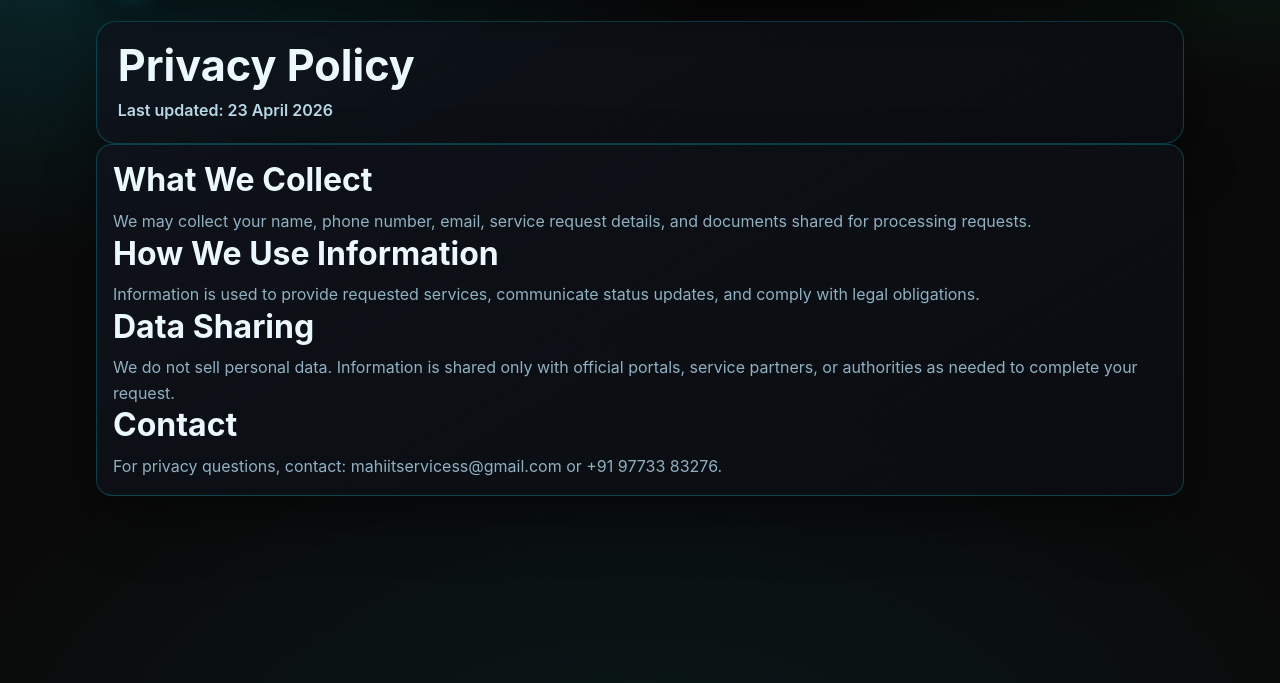
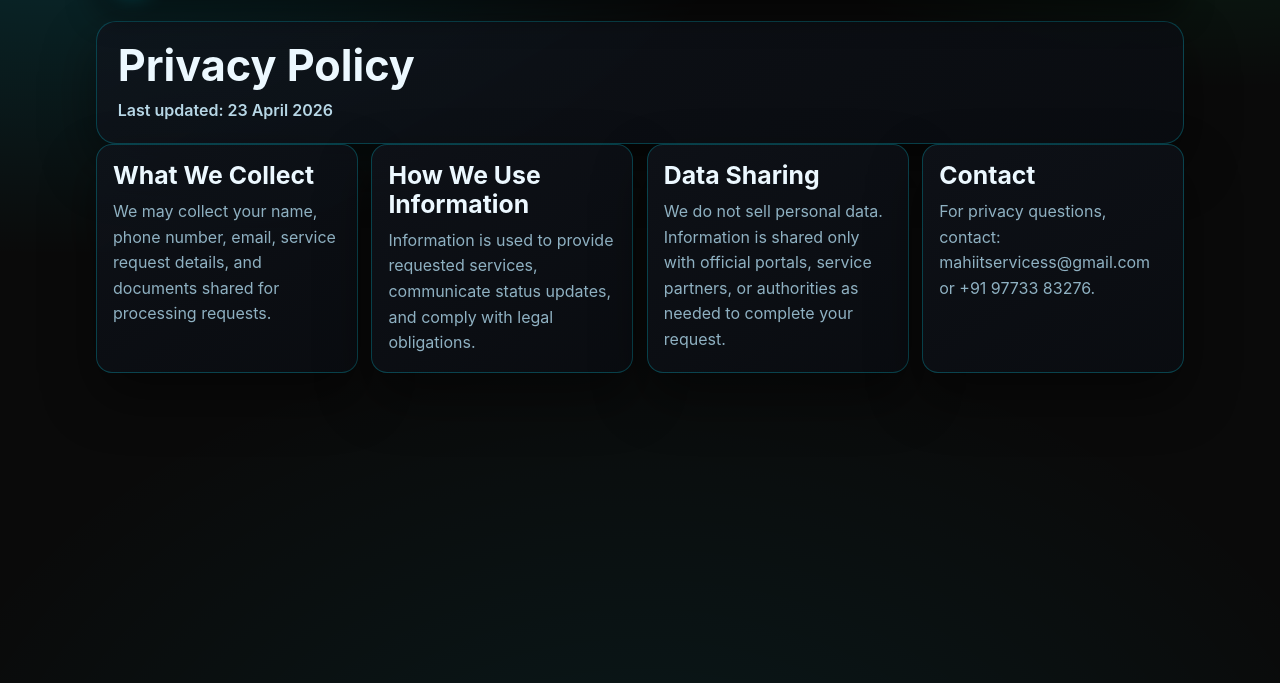
Before and after one commit to vikram-gupta-source/mahiitservices, a PHP site: page /privacy-policy in a window 1280 px wide. Shown: the part 79-762 px from the top of the page. Run offline with PHP 8.4, Linux system fonts and the light colour scheme.

Commit message:
Refactor Privacy Policy and Terms & Conditions sections into card layout for improved readability and consistency
Co-authored-by: Copilot <copilot@github.com>

```diff
--- a/assets/cyber-home.css
+++ b/assets/cyber-home.css
@@ -157,6 +157,16 @@ body.cyber-subpage .location-link {
   border-color: var(--cy-line);
   background: linear-gradient(150deg, rgba(16, 20, 28, 0.78), rgba(10, 13, 18, 0.86));
   box-shadow: var(--cy-shadow);
+}
+
+body.cyber-subpage .card > h2 {
+  margin-bottom: 0.55rem;
+  font-size: clamp(1.1rem, 2.1vw, 1.55rem);
+  line-height: 1.16;
+}
+
+body.cyber-subpage .card > h2:not(:first-child) {
+  margin-top: 1rem;
 }
 
 body.cyber-subpage .hero-tags li,
@@ -1627,6 +1637,10 @@ html.js-cyber-motion body.cyber-subpage .reveal.is-visible {
     font-size: clamp(1.55rem, 7vw, 2.15rem);
   }
 
+  body.cyber-subpage .card > h2 {
+    font-size: 1.12rem;
+  }
+
   body.cyber-subpage .nav-links a {
     background: rgba(6, 8, 12, 0.86);
     border-color: rgba(0, 229, 255, 0.24);
--- a/privacy-policy/index.html
+++ b/privacy-policy/index.html
@@ -29,15 +29,23 @@
             </div>
             </section>
 
-            <section class="card">
+            <section class="card-grid subpage-content-grid">
+                <article class="card">
                     <h2>What We Collect</h2>
                     <p>We may collect your name, phone number, email, service request details, and documents shared for processing requests.</p>
+                </article>
+                <article class="card">
                     <h2>How We Use Information</h2>
                     <p>Information is used to provide requested services, communicate status updates, and comply with legal obligations.</p>
+                </article>
+                <article class="card">
                     <h2>Data Sharing</h2>
                     <p>We do not sell personal data. Information is shared only with official portals, service partners, or authorities as needed to complete your request.</p>
+                </article>
+                <article class="card">
                     <h2>Contact</h2>
                     <p>For privacy questions, contact: mahiitservicess@gmail.com or +91 97733 83276.</p>
+                </article>
             </section>
         </main>
     </div>
```
Also changed, not shown: terms-and-conditions/index.html (+9 -1 lines). Lines whose indentation alone changed are shown as unchanged.
